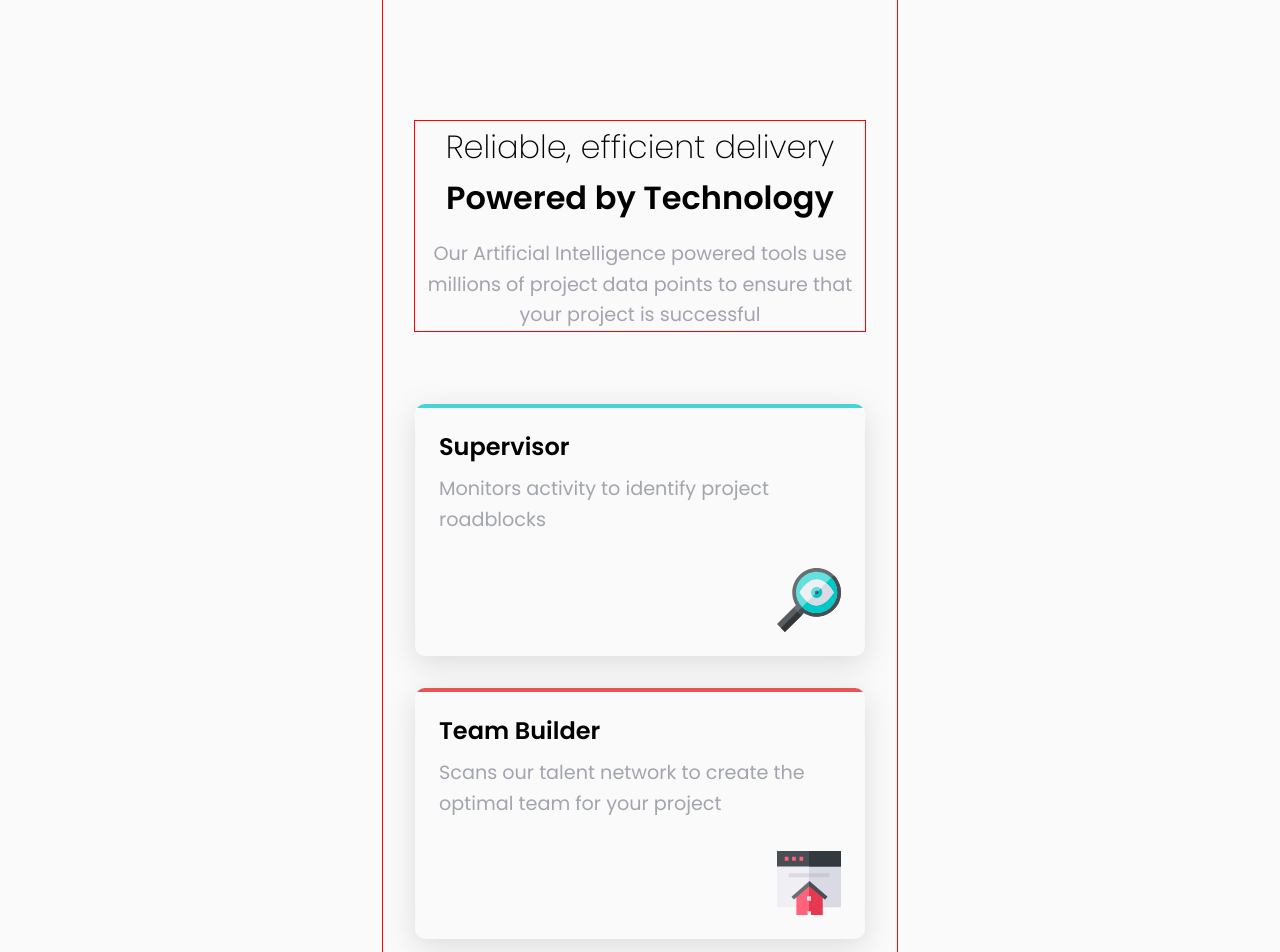
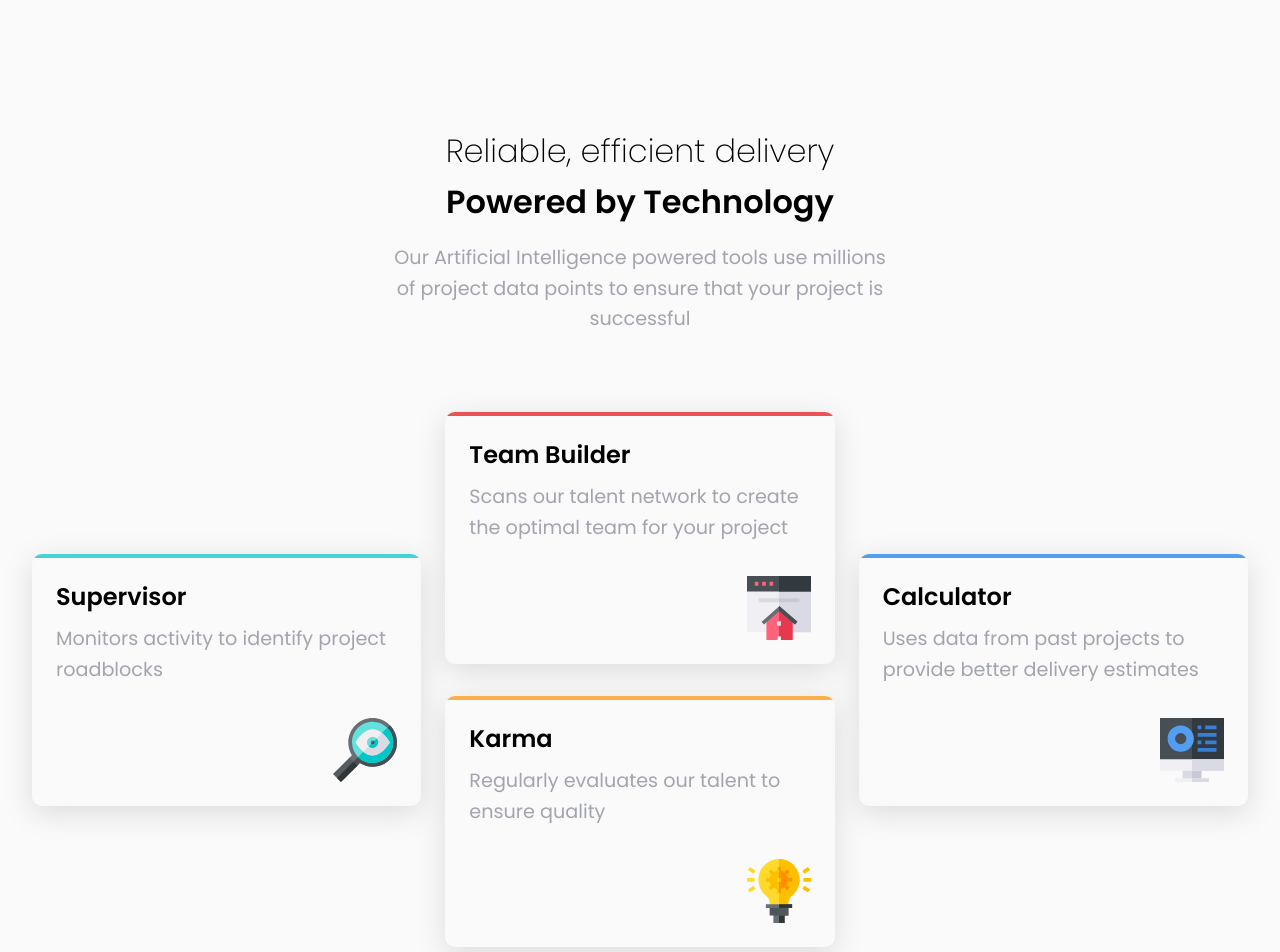
Before and after one commit to ryanschoolbs/four-card-feature-section, a plain HTML site: page index.html in a window 1280 px wide. Shown: the top 952 px of the page. Drawn offline with Linux system fonts and the light colour scheme.

Commit message:
add laytop / desktop layout

```diff
--- a/scss/base/_variables.scss
+++ b/scss/base/_variables.scss
@@ -10,7 +10,9 @@ $fc-gray-blue: hsl(229, 6%, 66%);
 $fc-light-gray: hsl(0, 0%, 98%);
 
 // font
+$fs-xl: 2rem;
+$fs-lg: 1.5rem;
 $fs-rg: 0.9375rem;
-$fs-lg: 1.5rem;
+
 $fs-sm: 0.8rem;
 $ff: "Poppins", sans-serif;
--- a/scss/main.scss
+++ b/scss/main.scss
@@ -17,7 +17,7 @@ body {
 }
 
 .container {
-   outline: 1px solid red;
+   // outline: 1px solid red;
    max-width: 1280px;
    padding: 5rem 2rem;
    display: grid;
@@ -26,7 +26,7 @@ body {
 }
 
 .hero-title {
-   outline: 1px solid red;
+   // outline: 1px solid red;
    max-width: 450px;
    text-align: center;
    margin-right: auto;
@@ -104,9 +104,6 @@ body {
 }
 
 @media (min-width: 768px) {
-   body {
-   }
-
    .container {
       align-items: center;
    }
@@ -138,3 +135,53 @@ body {
       }
    }
 }
+
+@media (min-width: 1280px) {
+   .container {
+      grid-template-rows: 1fr 2fr;
+   }
+
+   .hero-title {
+      max-width: 500px;
+
+      h1 {
+         font-size: $fs-xl;
+      }
+   }
+
+   .cards-wrap {
+      // outline: 1px solid green;
+      display: grid;
+      grid-template-columns: 1fr 1fr 1fr;
+      grid-template-rows: 1fr 1fr 1fr 1fr;
+      grid-auto-columns: 1fr;
+      column-gap: 1.5rem;
+
+      grid-auto-flow: row;
+      grid-template-areas:
+         ". card-2 ."
+         "card-1 card-2 card-4"
+         "card-1 card-3 card-4"
+         ". card-3 .";
+   }
+
+   .card {
+      align-self: center;
+   }
+
+   .card-1 {
+      grid-area: card-1;
+   }
+
+   .card-2 {
+      grid-area: card-2;
+   }
+
+   .card-3 {
+      grid-area: card-3;
+   }
+
+   .card-4 {
+      grid-area: card-4;
+   }
+}
```
Also changed, not shown: dist/css/main.css.
